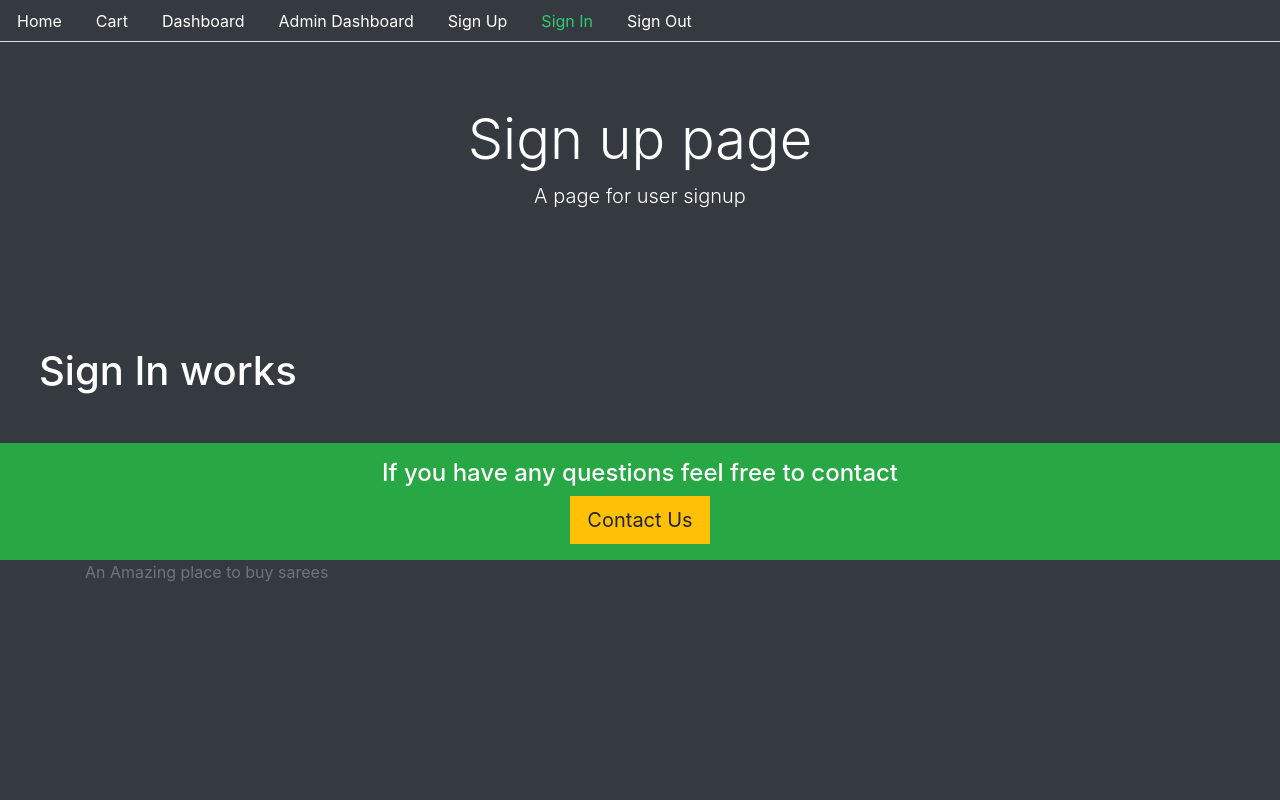
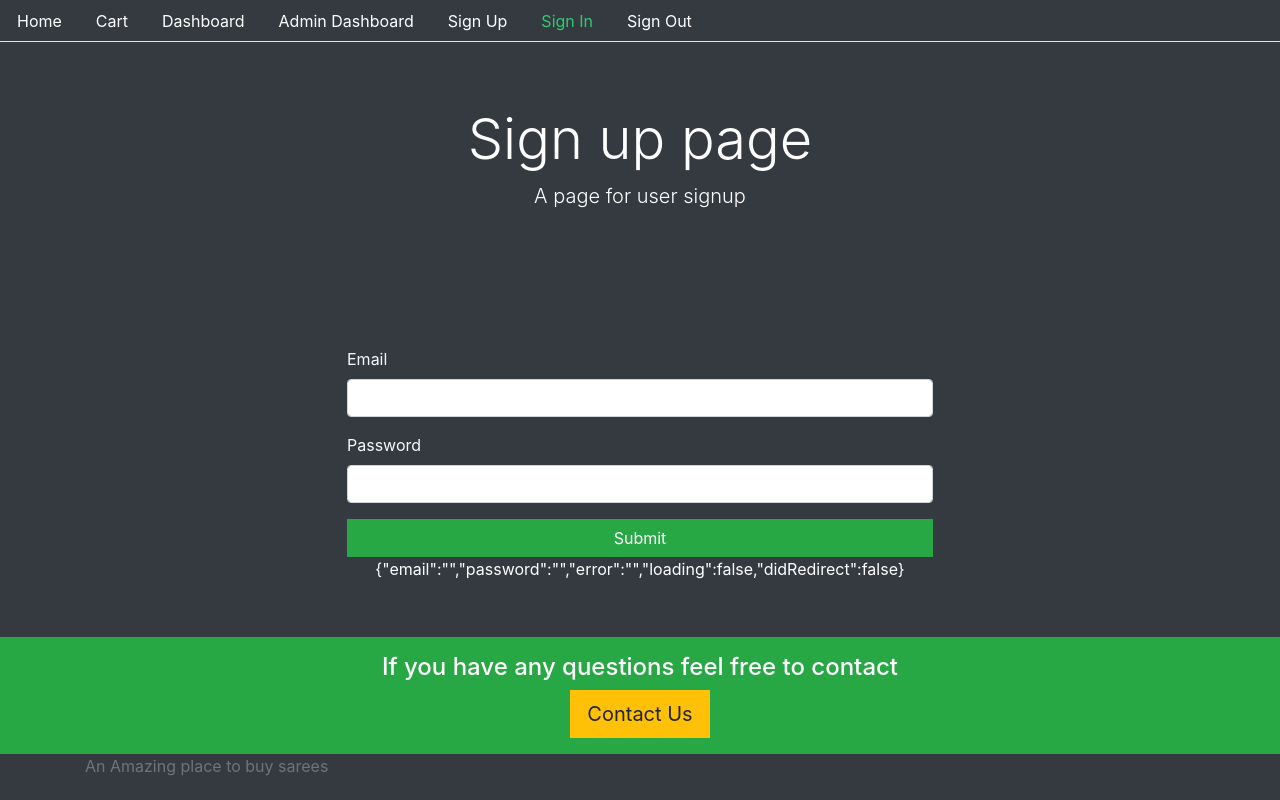
Before and after one commit to RAGAdox/STORE_REACT, a React (Create React App) app: page /signin in a window 1280 px wide. Built offline with nearby package versions, Linux system fonts and the light colour scheme; no server answers.

Commit message:
ADDED SIGNUP AND SIGN IN

```diff
--- a/src/auth/helper/index.js
+++ b/src/auth/helper/index.js
@@ -0,0 +1,67 @@
+import { API } from "../../backend";
+export const signUp = (user) => {
+  return fetch(`${API}/signup`, {
+    method: "POST",
+    headers: {
+      Accept: "application/json",
+      "Content-Type": "application/json",
+    },
+    body: JSON.stringify(user),
+  })
+    .then((response) => {
+      return response.json();
+    })
+    .catch((err) => {
+      console.log("Error in sign up route \n\n" + err);
+    });
+};
+export const signIn = (user) => {
+  return fetch(`${API}/signin`, {
+    method: "POST",
+    headers: {
+      Accept: "application/json",
+      "Content-Type": "application/json",
+    },
+    body: JSON.stringify(user),
+  })
+    .then((response) => {
+      return response.json();
+    })
+    .catch((err) => {
+      console.log("Error in sign in route \n\n" + err);
+    });
+};
+
+export const authenticate = (data, next) => {
+  if (typeof window !== "undefined") {
+    localStorage.setItem("jwt", JSON.stringify(data));
+    next();
+  }
+};
+
+export const signOut = (next) => {
+  if (typeof window !== "undefined") {
+    localStorage.removeItem("jwt");
+    next();
+    return fetch(`${API}/signout`, {
+      method: "GET",
+    })
+      .then((response) => {
+        console.log("Sign out Success");
+      })
+      .catch((err) => {
+        console.log("Error while Signing out");
+      });
+  }
+};
+
+export const isAuthenticated = () => {
+  if (typeof window == "undefined") {
+    return false;
+  }
+  if (localStorage.getItem("jwt")) {
+    return JSON.parse(localStorage.getItem("jwt"));
+  } else {
+    return false;
+  }
+};
--- a/src/core/Base.js
+++ b/src/core/Base.js
@@ -16,7 +16,7 @@ export default function Base({
         </div>
         <div className={className}>{children}</div>
       </div>
-      <footer className="footer bg-dark mt-auto py-3">
+      <footer className="page-footer footer bg-dark mt-auto py-3">
         <div className="container-fluid bg-success text-white text-center py-3">
           <h4>If you have any questions feel free to contact</h4>
           <button className="btn btn-warning btn-lg">Contact Us</button>
--- a/src/core/Home.js
+++ b/src/core/Home.js
@@ -4,7 +4,7 @@ import "../styles.css";
 import Base from "./Base";
 export default function Home() {
   return (
-    <Base title="Home Page">
+    <Base title="Home Page" description="Welcome to Hiyar Majhe">
       <h1 className="text-white">Hello Frontend</h1>
       <div className="row">
         <div className="col-4">
--- a/src/user/Signin.js
+++ b/src/user/Signin.js
@@ -1,8 +1,116 @@
 import React, { useState } from "react";
+import { Link, Redirect } from "react-router-dom";
 import Base from "../core/Base";
-const Signin = () => (
-  <Base title="Sign up page" description="A page for user signup">
-    <h1>Sign In works</h1>
-  </Base>
-);
+import { signIn, authenticate, isAuthenticated } from "../auth/helper";
+const Signin = () => {
+  const [values, setValues] = useState({
+    email: "",
+    password: "",
+    error: "",
+    loading: false,
+    didRedirect: false,
+  });
+  const { email, password, error, loading, didRedirect } = values;
+  const { user } = isAuthenticated();
+
+  const handelChange = (name) => (event) => {
+    setValues({ ...values, error: false, [name]: event.target.value });
+  };
+  const loadingMessage = () => {
+    return (
+      loading && (
+        <div className="alert alert-info col-md-6 offset-sm-3 text-center">
+          <i className="fas fa-truck-loading    "></i>
+          loading ...
+        </div>
+      )
+    );
+  };
+  const errorMessage = () => {
+    return (
+      <div
+        className="alert alert-danger col-md-6 offset-sm-3 text-center "
+        style={{ display: error ? "" : "none" }}
+      >
+        {error}
+      </div>
+    );
+  };
+  const performRedirect = () => {
+    if (didRedirect) {
+      if (user && user.role === 1) {
+        return <p>Redirect to admin</p>;
+      } else {
+        return <p>Redirect to user</p>;
+      }
+    }
+    if (isAuthenticated()) {
+      //return <Redirect to="/" />;
+      console.log(isAuthenticated());
+    }
+  };
+
+  const onSubmit = (event) => {
+    event.preventDefault();
+    setValues({ ...values, error: false, loading: true });
+    signIn({ email, password })
+      .then((data) => {
+        if (data.error) {
+          setValues({ ...values, error: data.error, loading: false });
+        } else {
+          authenticate(data, () => {
+            setValues({
+              ...values,
+              email: "",
+              password: "",
+              error: "",
+              loading: false,
+              didRedirect: true,
+            });
+          });
+        }
+      })
+      .catch(console.log("Sign in failed"));
+  };
+  const signInForm = () => {
+    return (
+      <div className="row">
+        <div className="col-md-6 offset-sm-3 text-left">
+          <form>
+            <div className="form-group">
+              <label className="text-light">Email</label>
+              <input
+                className="form-control"
+                type="text"
+                value={email}
+                onChange={handelChange("email")}
+              />
+            </div>
+            <div className="form-group">
+              <label className="text-light">Password</label>
+              <input
+                className="form-control"
+                type="text"
+                value={password}
+                onChange={handelChange("password")}
+              />
+            </div>
+            <button className="btn btn-success btn-block" onClick={onSubmit}>
+              Submit
+            </button>
+          </form>
+          <p className="text-white text-center">{JSON.stringify(values)}</p>
+        </div>
+      </div>
+    );
+  };
+  return (
+    <Base title="Sign up page" description="A page for user signup">
+      {loadingMessage()}
+      {errorMessage()}
+      {signInForm()}
+      {performRedirect()}
+    </Base>
+  );
+};
 export default Signin;
--- a/src/user/Signup.js
+++ b/src/user/Signup.js
@@ -1,8 +1,110 @@
 import React, { useState } from "react";
+import { Link } from "react-router-dom";
 import Base from "../core/Base";
-const Signup = () => (
-  <Base title="Sign up page" description="A page for user signup">
-    <h1>Sign Up works</h1>
-  </Base>
-);
+import { signUp } from "../auth/helper";
+const Signup = () => {
+  const [values, setValues] = useState({
+    name: "",
+    email: "",
+    password: "",
+    error: "",
+    success: false,
+  });
+  const { name, email, password, error, success } = values;
+  const handelChange = (name) => (event) => {
+    setValues({ ...values, error: false, [name]: event.target.value });
+  };
+  const onSubmit = (event) => {
+    event.preventDefault();
+    setValues({ ...values, error: false });
+    signUp({ name, email, password })
+      .then((data) => {
+        if (data.error) {
+          setValues({ ...values, error: data.error, success: false });
+        } else {
+          setValues({
+            ...values,
+            name: "",
+            password: "",
+            email: "",
+            error: "",
+            success: true,
+          });
+        }
+      })
+      .catch((err) => {
+        console.log("Error in Signup ");
+      });
+  };
+  const signUpForm = () => {
+    return (
+      <div className="row">
+        <div className="col-md-6 offset-sm-3 text-left">
+          <form>
+            <div className="form-group">
+              <label className="text-light">Name</label>
+              <input
+                className="form-control"
+                onChange={handelChange("name")}
+                type="text"
+                value={name}
+              />
+            </div>
+            <div className="form-group">
+              <label className="text-light">Email</label>
+              <input
+                className="form-control"
+                onChange={handelChange("email")}
+                type="text"
+                value={email}
+              />
+            </div>
+            <div className="form-group">
+              <label className="text-light">Password</label>
+              <input
+                className="form-control"
+                onChange={handelChange("password")}
+                type="text"
+                value={password}
+              />
+            </div>
+            <button onClick={onSubmit} className="btn btn-success btn-block">
+              Submit
+            </button>
+          </form>
+        </div>
+      </div>
+    );
+  };
+  const successMessage = () => {
+    return (
+      <div
+        className="alert alert-success col-md-6 offset-sm-3 text-center"
+        style={{ display: success ? "" : "none" }}
+      >
+        <p>New Account was created successfully</p>
+        <p>
+          Please<Link to="/signin"> Sign In</Link>
+        </p>
+      </div>
+    );
+  };
+  const errorMessage = () => {
+    return (
+      <div
+        className="alert alert-danger col-md-6 offset-sm-3 text-center "
+        style={{ display: error ? "" : "none" }}
+      >
+        {error}
+      </div>
+    );
+  };
+  return (
+    <Base title="Sign up page" description="A page for user signup">
+      {successMessage()}
+      {errorMessage()}
+      {signUpForm()}
+    </Base>
+  );
+};
 export default Signup;
```
Also changed, not shown: src/styles.css (+7 -0 lines).
